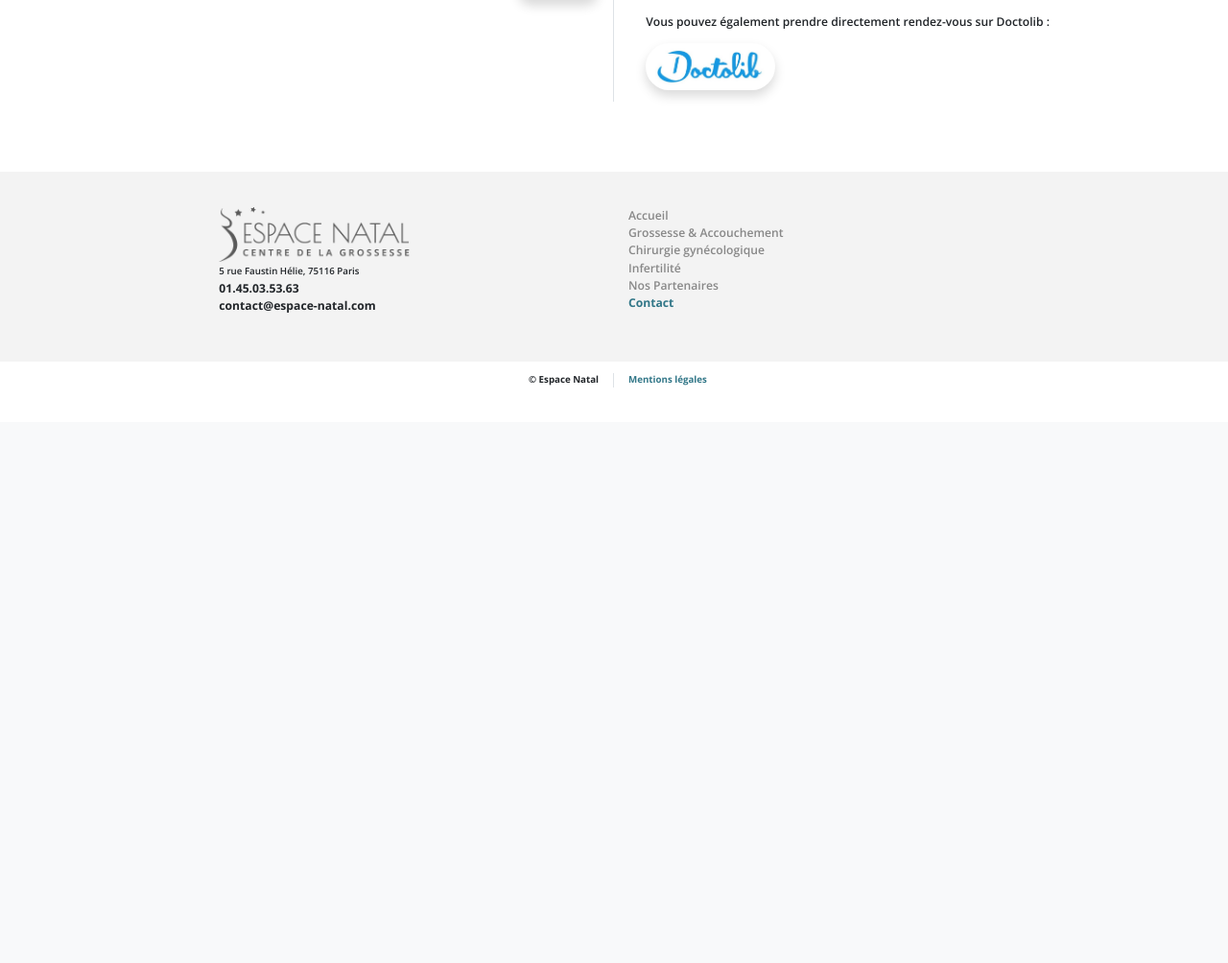
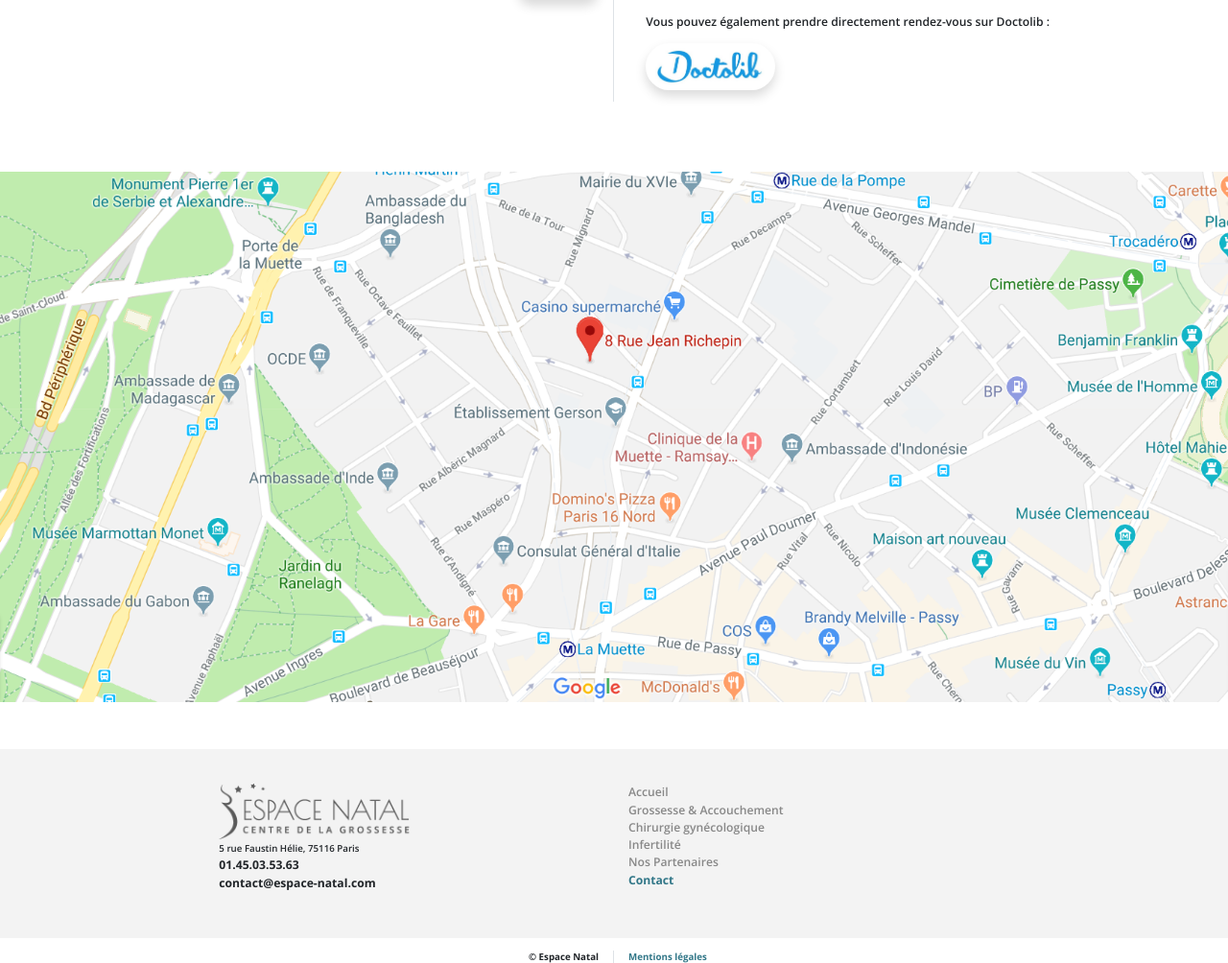
Before and after one commit to guillaumeMECE/espace-natal, a PHP site: page /contact/index.php in a window 1280 px wide. Shown: the part 981-1985 px from the top of the page at 96% size. Before the commit the page ends 1385 px from the top, so only its background shows below. Run offline with PHP 8.4, Linux system fonts and the light colour scheme; some libraries are stand-ins or nearby versions.

Commit message:
add map as img

```diff
--- a/contact/index.php
+++ b/contact/index.php
@@ -153,6 +153,7 @@
       </div>
     </div>
   </div>
+     <img src="../src/map-jean-richepin.png" alt="map-jean-richepin" class="mb-3 mt-5" style="width:100%;">
 
   <!-- FOOTER & SCRIPT FOOTER/NAVBAR -->
   <?php include("../views/footer.html"); ?>
```
Also changed, not shown: src/map-jean-richepin.png (added).
